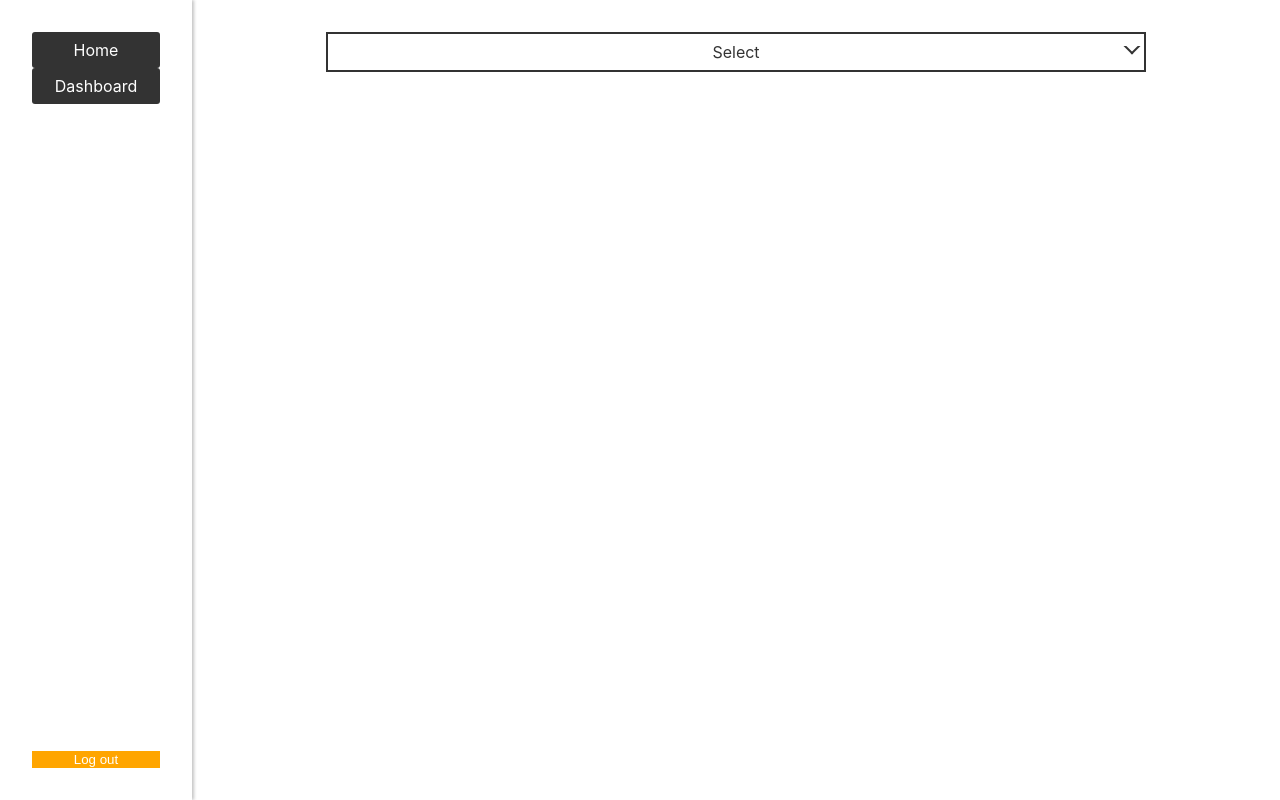
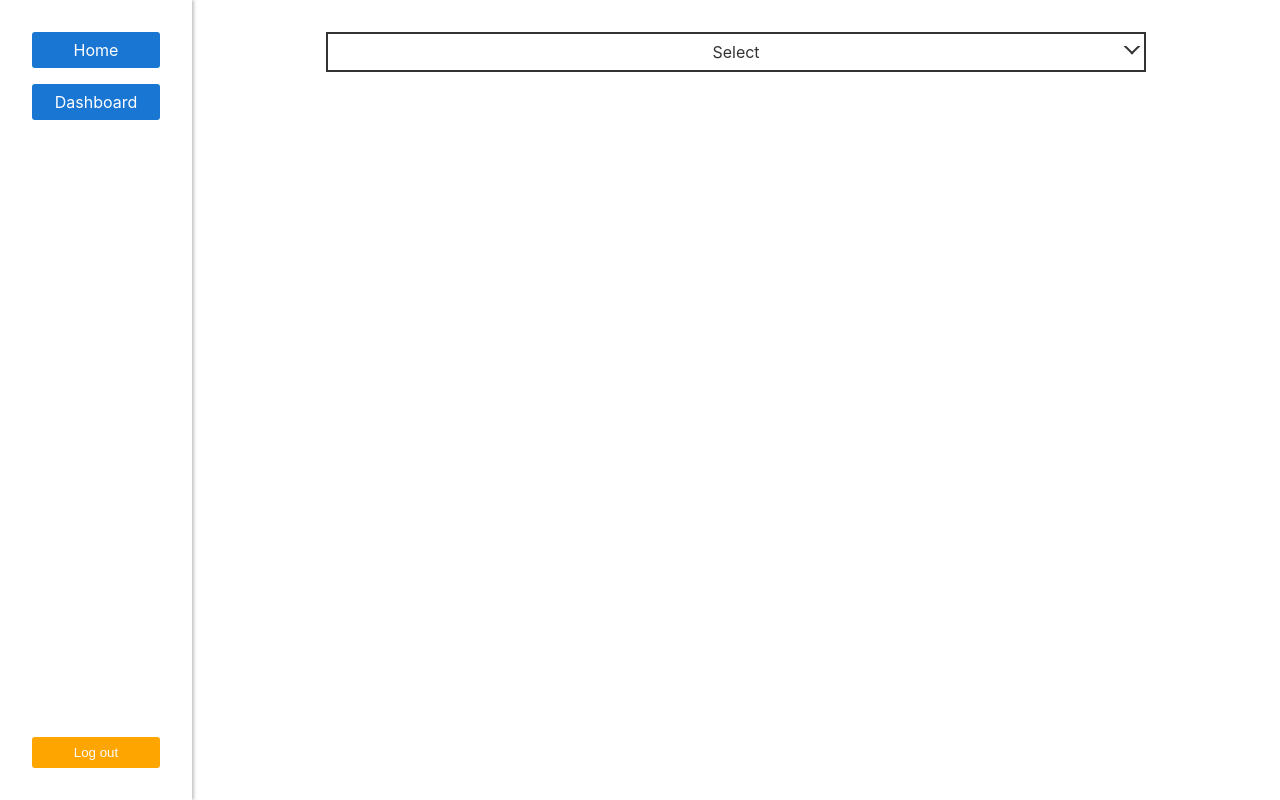
Before and after one commit to potter80511/johnny_react_test, a React (Create React App) app: page /login in a window 1280 px wide. Both pictures are taken after a click on the button "登入". Built offline with nearby package versions, Linux system fonts and the light colour scheme.

Commit message:
Update button and link styles

```diff
--- a/src/components/Button/Button.css
+++ b/src/components/Button/Button.css
@@ -1,7 +1,10 @@
 .Button {
   cursor: pointer;
   border: none;
+  border-radius: 3px;
+  color: #fff;
+  padding: 8px;
 }
 .Button:hover {
-  opacity: 0.6;
+  opacity: 0.8;
 }
--- a/src/components/Layout/Left/Left.css
+++ b/src/components/Layout/Left/Left.css
@@ -9,3 +9,7 @@
   padding: 32px;
   box-shadow: 2px 0 3px rgba(64,64,64,.3);
 }
+
+.Left .nav a:not(:last-child) {
+  margin-bottom: 16px;
+}
--- a/src/components/Link/Link.css
+++ b/src/components/Link/Link.css
@@ -1,12 +1,12 @@
 .Link {
   display: block;
   border-radius: 3px;
-  background-color: #333;
+  background-color: #1976d2;
   color: #fff;
   text-decoration: none;
   padding: 8px;
 }
 .Link:hover {
-  opacity: 0.8;
   transition: all .3s;
+  background-color: #1565c0;
 }
```
